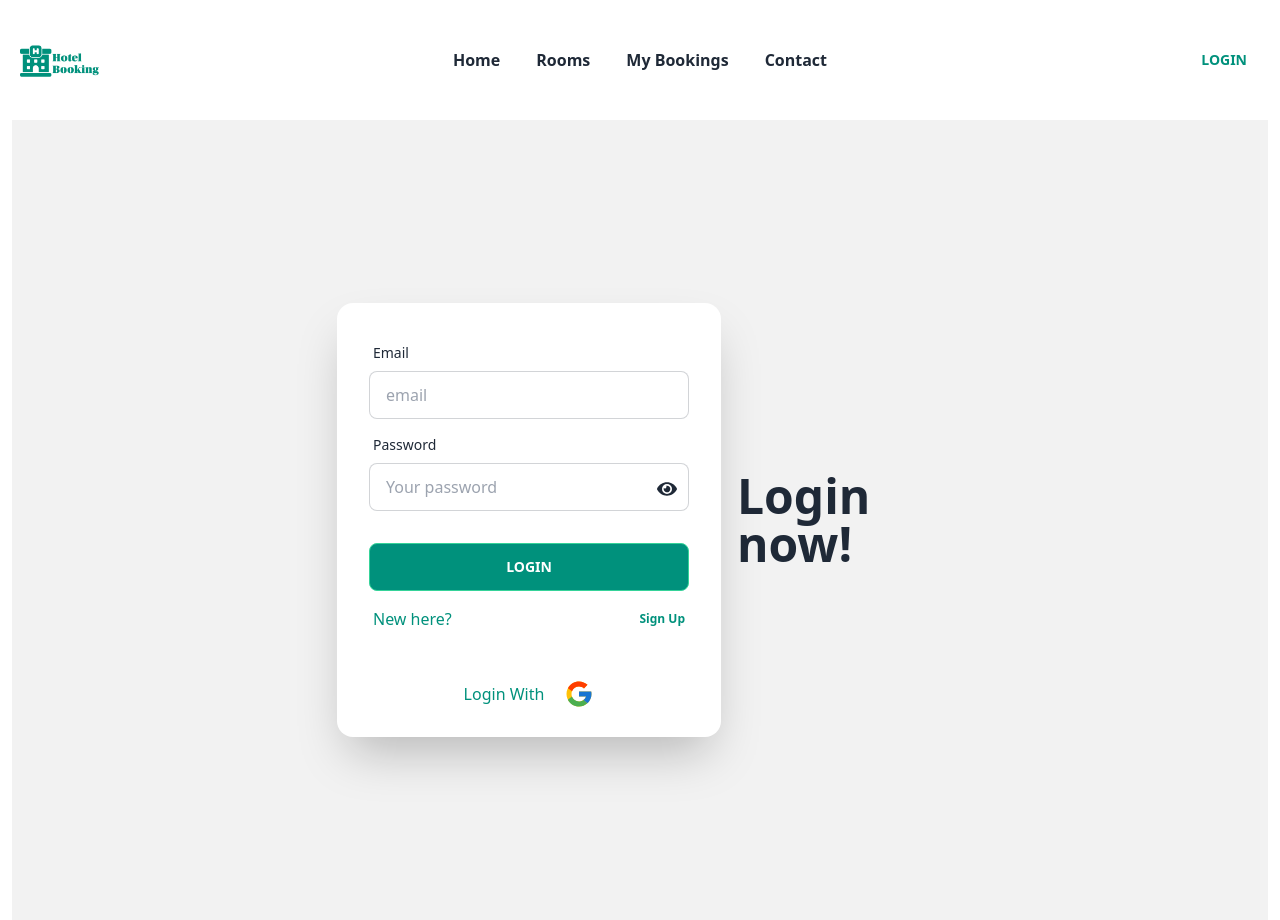
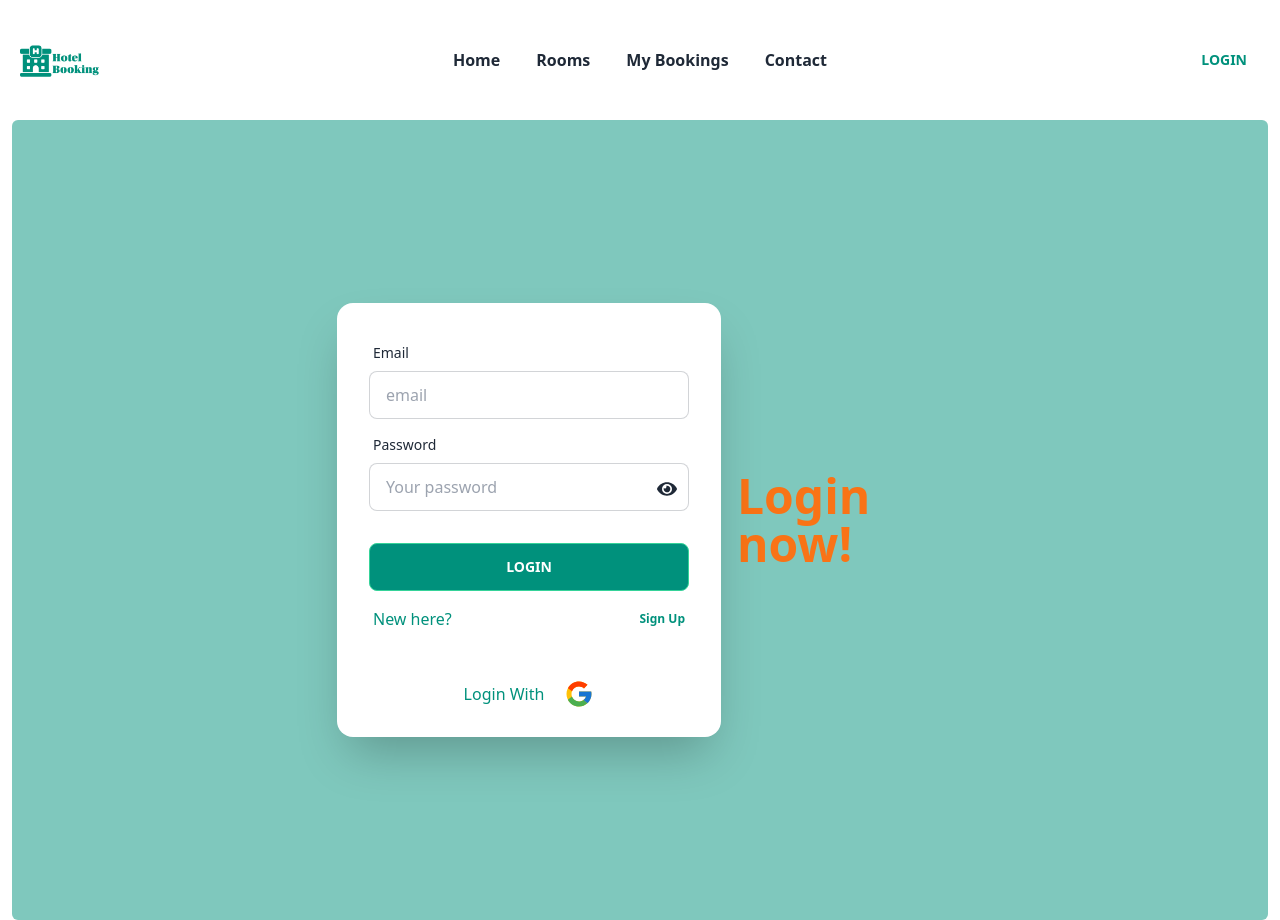
Before and after one commit to azizul96/hotel-booking-client, a React (Vite) app: page /login in a window 1280 px wide. Built offline with nearby package versions, Linux system fonts and the light colour scheme; no server answers.

Commit message:
update login and sign up page

```diff
--- a/package.json
+++ b/package.json
@@ -10,6 +10,7 @@
     "preview": "vite preview"
   },
   "dependencies": {
+    "aos": "^2.3.4",
     "axios": "^1.6.0",
     "firebase": "^10.5.2",
     "localforage": "^1.10.0",
--- a/src/Pages/Home.jsx
+++ b/src/Pages/Home.jsx
@@ -6,18 +6,26 @@ import Featured from "../Components/Featured";
 import Marquee from "react-fast-marquee";
 import Map from "../Components/Map";
 import { Helmet } from "react-helmet-async";
+import { useEffect } from "react";
+import Aos from "aos";
 
 const Home = () => {
     const loadeddata = useLoaderData()
+
+
+    useEffect(()=>{
+        Aos.init()
+        Aos.refresh();
+    },[])
     return (
         <div className=" container mx-auto px-3 mb-10">
             <Helmet>
                 <title>Home</title>
             </Helmet>
-            <div>
+            <div >
                 <Navbar></Navbar>
             </div>
-            <div>
+            <div >
                 <Banner></Banner>
             </div>
             <div className="py-5">
@@ -29,13 +37,13 @@ const Home = () => {
                     }
                 </div>
                 </Marquee>
-                <div className="text-center">
+                <div >
                     <Link to="/rooms">
                     <button className='mt-5 px-5 py-3 rounded-full shadow-lg font-semibold bg-[#00917c] text-white'>Book Now</button>
                     </Link>
                 </div>
             </div>
-            <div>
+            <div >
                 <Map></Map>
             </div>
             <div>
--- a/src/Pages/Login.jsx
+++ b/src/Pages/Login.jsx
@@ -44,10 +44,10 @@ const Login = () => {
                 <title>Login</title>
             </Helmet>
             <Navbar></Navbar>
-            <div className="hero min-h-screen bg-base-200">
+            <div className="hero min-h-screen bg-[#00917c] bg-opacity-50 rounded-md">
                 <div className="hero-content flex-col lg:flex-row-reverse">
                     <div className="text-center lg:text-left">
-                    <h1 className="text-5xl font-bold">Login now!</h1>
+                    <h1 className="text-5xl font-bold text-orange-500">Login now!</h1>
 
                     </div>
                     <div className="card flex-shrink-0 w-full max-w-sm shadow-2xl bg-base-100">
--- a/src/Pages/MyBooking.jsx
+++ b/src/Pages/MyBooking.jsx
@@ -59,6 +59,7 @@ const MyBooking = () => {
     //  }
 
     const handleDelete = id => {
+
         // const validCancelDate = moment(bookings.date).subtract(1, 'days'._d)
 
         Swal.fire({
--- a/src/Pages/SignUp.jsx
+++ b/src/Pages/SignUp.jsx
@@ -38,10 +38,10 @@ const SignUp = () => {
                 <title>Sign Up</title>
             </Helmet>
             <Navbar></Navbar>
-            <div className="hero min-h-screen bg-base-200">
+            <div className="hero min-h-screen  bg-[#00917c] bg-opacity-50 rounded-md">
                 <div className="hero-content flex-col lg:flex-row-reverse">
                     <div className="text-center lg:text-left">
-                    <h1 className="text-5xl font-bold">Sign Up now!</h1>
+                    <h1 className="text-5xl font-bold text-orange-500">Sign Up now!</h1>
 
                     </div>
                     <div className="card flex-shrink-0 w-full max-w-sm shadow-2xl bg-base-100">
```
Also changed, not shown: public/login.png (added), 1 other file (tests, documents, lock files or other folders).
